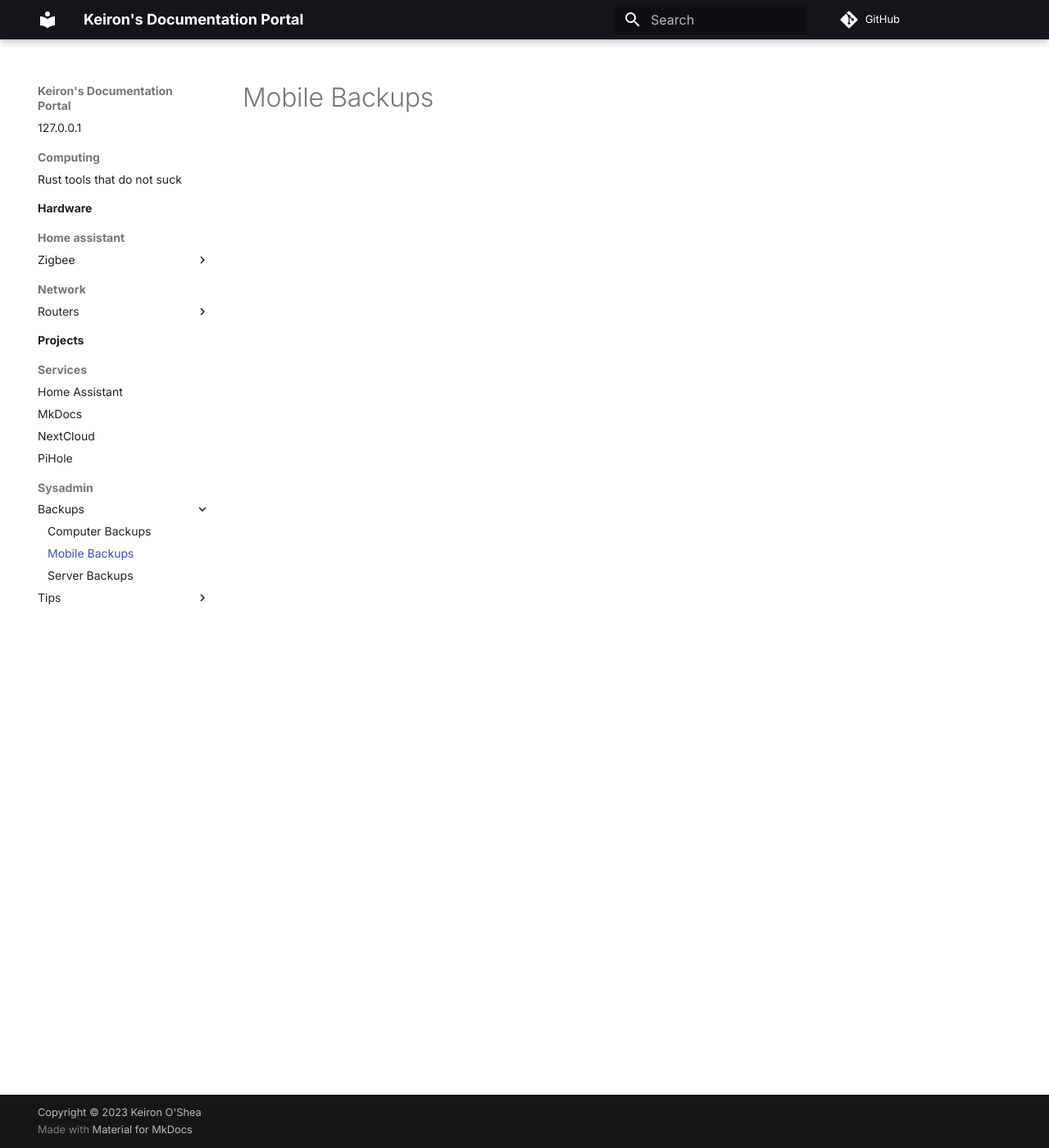
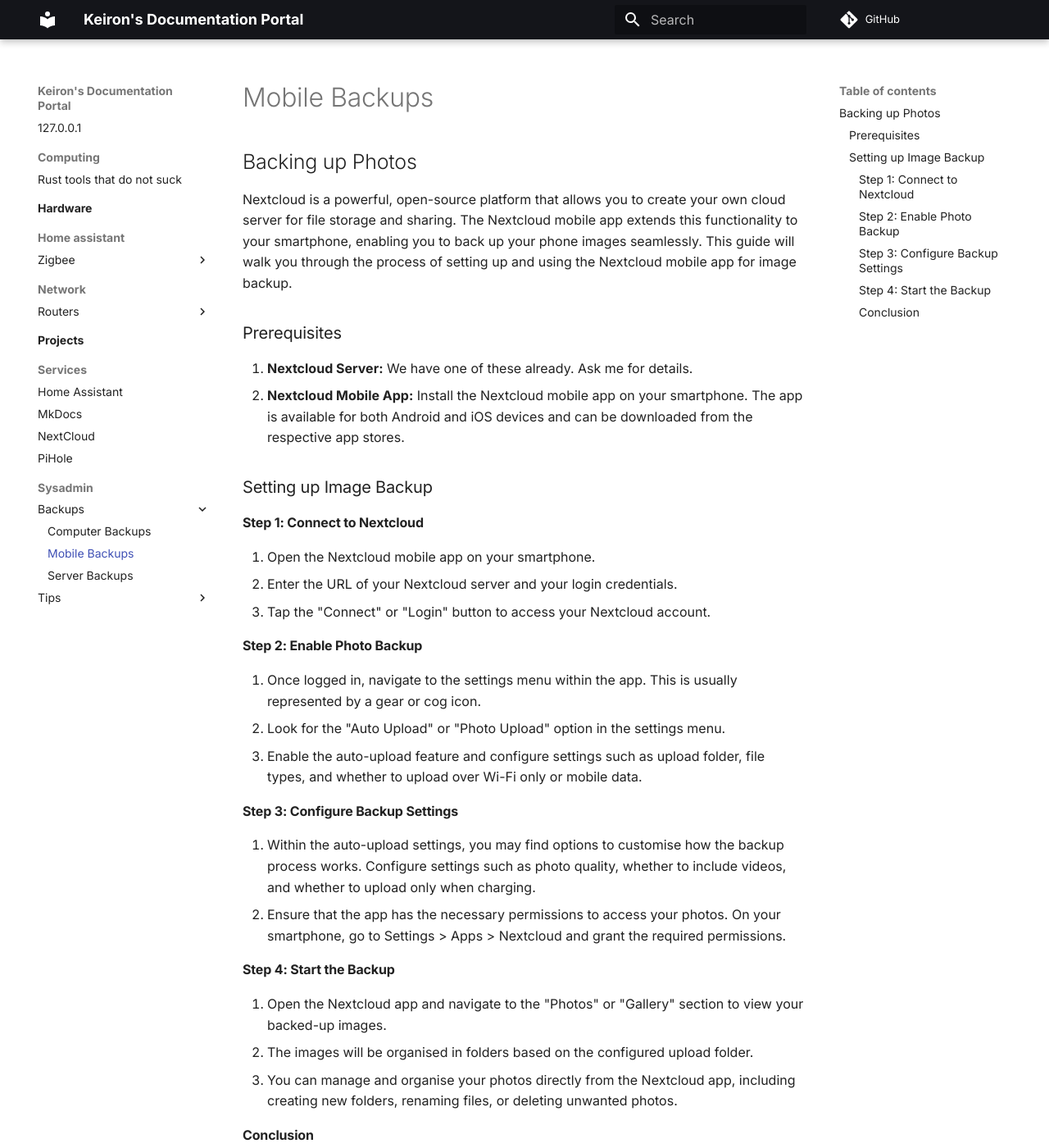
Before and after one commit to KeironO/docs, an MkDocs documentation site: the page built from docs/sysadmin/backups/mobile.md, in a window 1280 px wide and 1400 px high. Shown: the whole window at 82% size. Built offline with MkDocs 1.6.1 and Material for MkDocs 9.7.7, drawn with Linux system fonts in a browser that asks for light colours; comment, search, counter and statistics services are not loaded; some of the changed text lies outside the part shown.

Commit message:
Added moar

```diff
--- a/docs/sysadmin/backups/mobile.md
+++ b/docs/sysadmin/backups/mobile.md
@@ -1 +1,39 @@
 # Mobile Backups
+
+## Backing up Photos
+
+Nextcloud is a powerful, open-source platform that allows you to create your own cloud server for file storage and sharing. The Nextcloud mobile app extends this functionality to your smartphone, enabling you to back up your phone images seamlessly. This guide will walk you through the process of setting up and using the Nextcloud mobile app for image backup.
+
+### Prerequisites
+
+1. **Nextcloud Server:** We have one of these already. Ask me for details.
+2. **Nextcloud Mobile App:** Install the Nextcloud mobile app on your smartphone. The app is available for both Android and iOS devices and can be downloaded from the respective app stores.
+
+### Setting up Image Backup
+
+#### Step 1: Connect to Nextcloud
+
+1. Open the Nextcloud mobile app on your smartphone.
+2. Enter the URL of your Nextcloud server and your login credentials.
+3. Tap the "Connect" or "Login" button to access your Nextcloud account.
+
+#### Step 2: Enable Photo Backup
+
+1. Once logged in, navigate to the settings menu within the app. This is usually represented by a gear or cog icon.
+2. Look for the "Auto Upload" or "Photo Upload" option in the settings menu.
+3. Enable the auto-upload feature and configure settings such as upload folder, file types, and whether to upload over Wi-Fi only or mobile data.
+
+#### Step 3: Configure Backup Settings
+
+1. Within the auto-upload settings, you may find options to customise how the backup process works. Configure settings such as photo quality, whether to include videos, and whether to upload only when charging.
+2. Ensure that the app has the necessary permissions to access your photos. On your smartphone, go to Settings > Apps > Nextcloud and grant the required permissions.
+
+#### Step 4: Start the Backup
+
+1. Open the Nextcloud app and navigate to the "Photos" or "Gallery" section to view your backed-up images.
+2. The images will be organised in folders based on the configured upload folder.
+3. You can manage and organise your photos directly from the Nextcloud app, including creating new folders, renaming files, or deleting unwanted photos.
+
+#### Conclusion
+
+Congratulations! You have successfully set up and configured image backup using the Nextcloud mobile app. Your photos will now be securely stored on your Nextcloud server, providing you with a convenient and private way to back up and access your images across devices.
```
Also changed, not shown: docs/sysadmin/backups/computers.md (+2 -0 lines).
